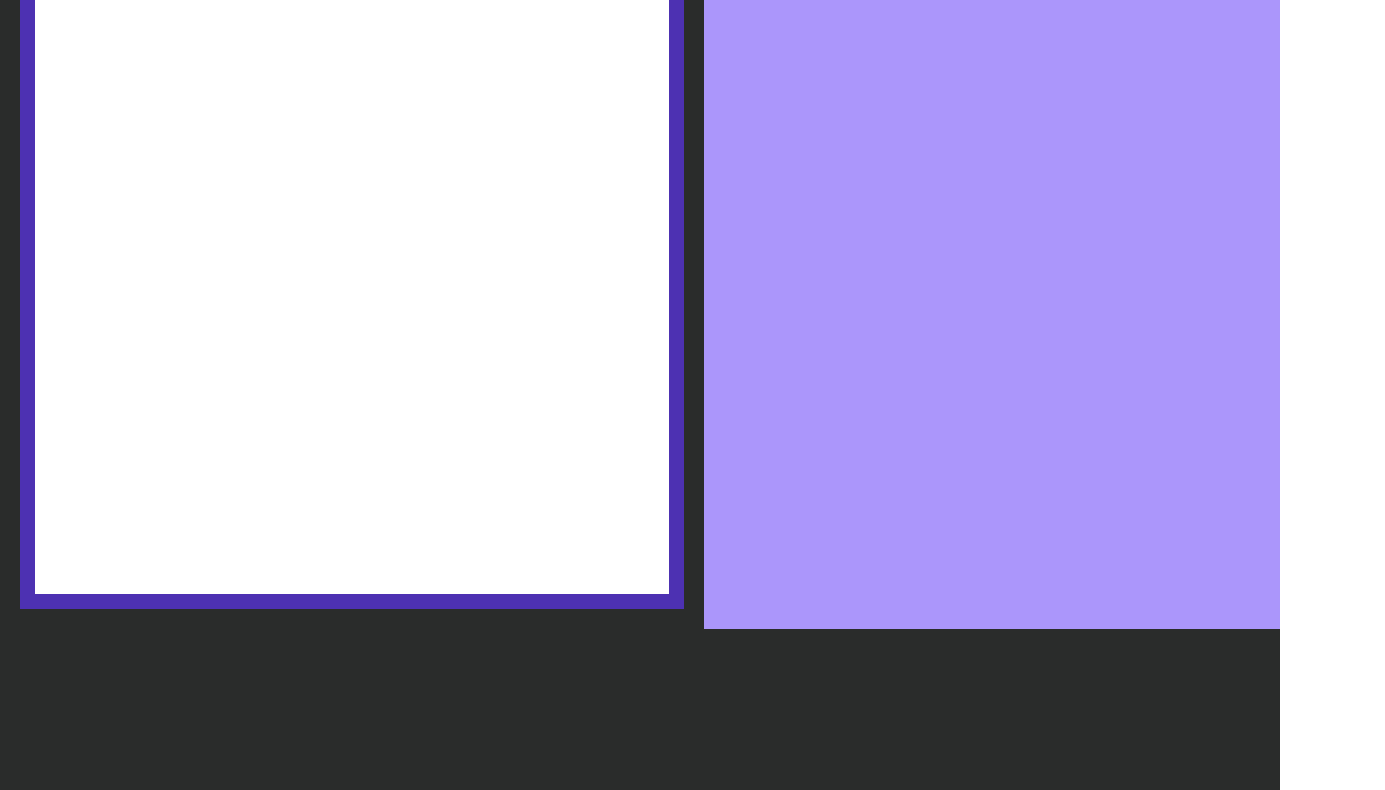
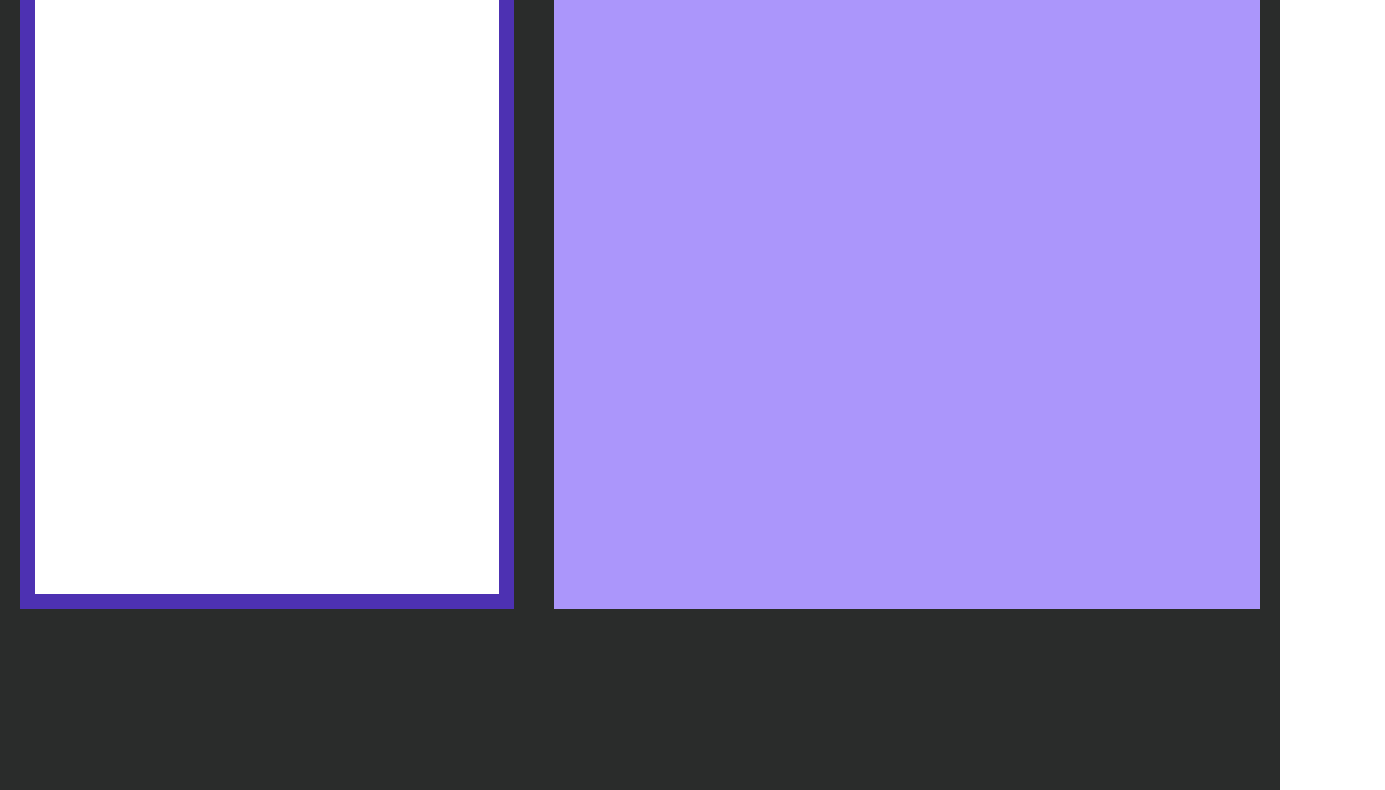
Before and after one commit to user894095/CyberMinds, a plain HTML site: page HTML/mission.html in a window 1280 px wide. Shown: the part 329-1119 px from the top of the page, 1385 px wide, since content can reach past the window. Drawn offline with Linux system fonts and the light colour scheme.

Commit message:
Update mission.css

```diff
--- a/CSS/mission.css
+++ b/CSS/mission.css
@@ -103,4 +103,7 @@ a {
 .rectangle-3-XhV {
   background-color: #ab96fb;
   width: 45%;
+  border: 15px solid #ab96fb;
+  padding: 50px;
+  margin: 20px;
 }
```
